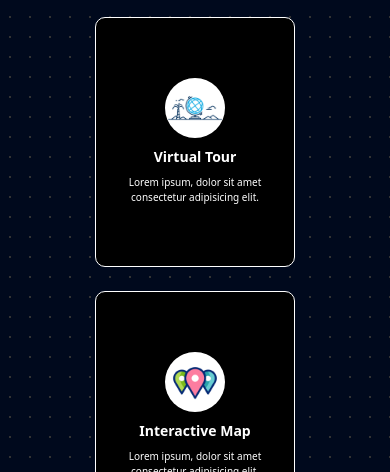
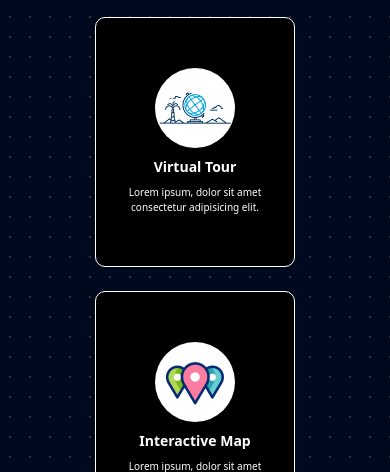
Before and after one commit to Apandey084/monasteries360, a Next.js app: page / in a window 390 px wide. Shown: the part 913-1385 px from the top of the page. Built offline with nearby package versions, Linux system fonts and the light colour scheme.

Commit message:
Fix Next.js build errors: useState & Image usage

```diff
--- a/app/page.js
+++ b/app/page.js
@@ -144,11 +144,15 @@ export default function Home() {
         </h1>
         <div className="featuredmonasteries grid place-items-center gap-6 py-6 w-[90%] sm:w-[80%] container mx-auto">
           <div className="monasteriescard h-auto max-w-[270px] text-white border border-slate-400 text-center rounded-[10px] flex flex-col gap-2 hover:bg-sky-700">
-            <img
-              className="h-[150px] w-full rounded-t-[10px] object-cover"
+            <div className="relative h-[150px] w-full">
+              <Image
+                className="rounded-t-[10px] object-cover"
                 src="https://media.istockphoto.com/id/687689872/photo/buddha-park-rabangla-sikkim.webp?a=1&b=1&s=612x612&w=0&k=20&c=WTGGsTlp0z97R6UoL-JMtZGrpHZFI_l4DHAQA0m8ek0="
                 alt="monastery"
+                fill
+                style={{ objectFit: "cover", borderTopLeftRadius: "10px", borderTopRightRadius: "10px" }}
               />
+            </div>
             <h3 className="text-[15px] font-bold">dffgndffgfdjknndsvkdv</h3>
             <p className="text-[10px] sm:text-[12px] px-3">
               Lorem ipsum dolor sit amet consectetur, adipisicing elit. Voluptatem blanditiis culpa officia eaque possimus.
@@ -182,14 +186,15 @@ export default function Home() {
               key={idx}
               className="explorecard text-center h-[250px] w-[200px] sm:w-[220px] lg:w-[250px] bg-black text-white border flex flex-col gap-2 justify-center items-center rounded-[10px] p-4"
             >
-              <img
-                className="h-[60px] sm:h-[80px] w-[60px] sm:w-[80px] rounded-full object-cover"
+              <div className="relative h-[80px] w-[80px] sm:h-[80px] sm:w-[80px]">
+                <Image
                   src={item.img}
                   alt={item.title}
+                  fill
+                  className="rounded-full object-cover"
                 />
-              <h3 className="text-[14px] sm:text-[15px] font-bold">
-                {item.title}
-              </h3>
+              </div>
+              <h3 className="text-[14px] sm:text-[15px] font-bold">{item.title}</h3>
               <p className="text-[10px] sm:text-[12px]">
                 Lorem ipsum, dolor sit amet consectetur adipisicing elit.
               </p>
--- a/next.config.mjs
+++ b/next.config.mjs
@@ -1,4 +1,8 @@
 /** @type {import('next').NextConfig} */
-const nextConfig = {};
+const nextConfig = {
+     images: {
+    domains: ['media.istockphoto.com'],
+  },
+};
 
 export default nextConfig;
```
Lines whose indentation alone changed are shown as unchanged.
